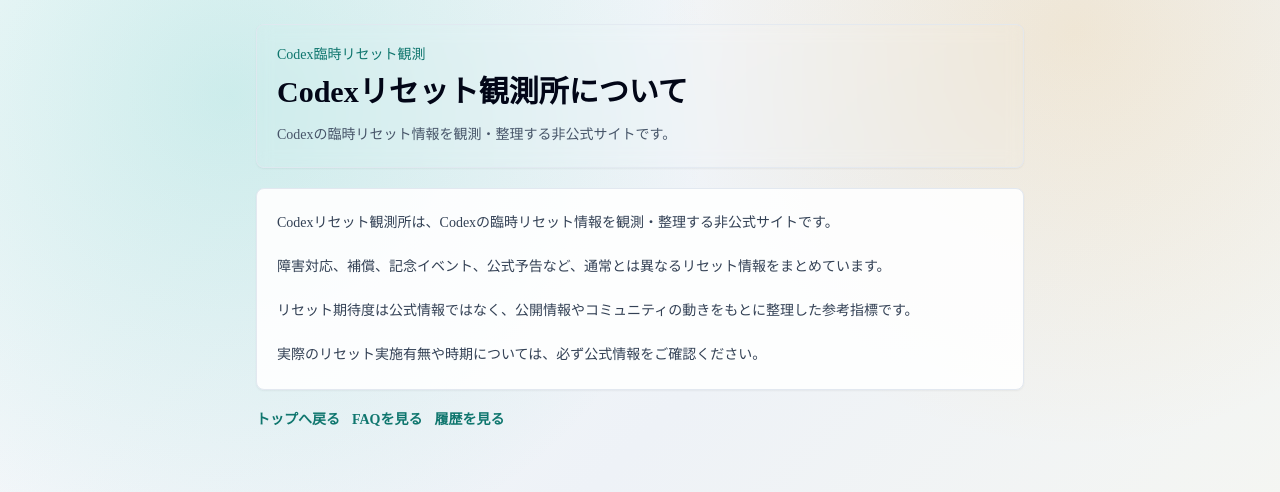
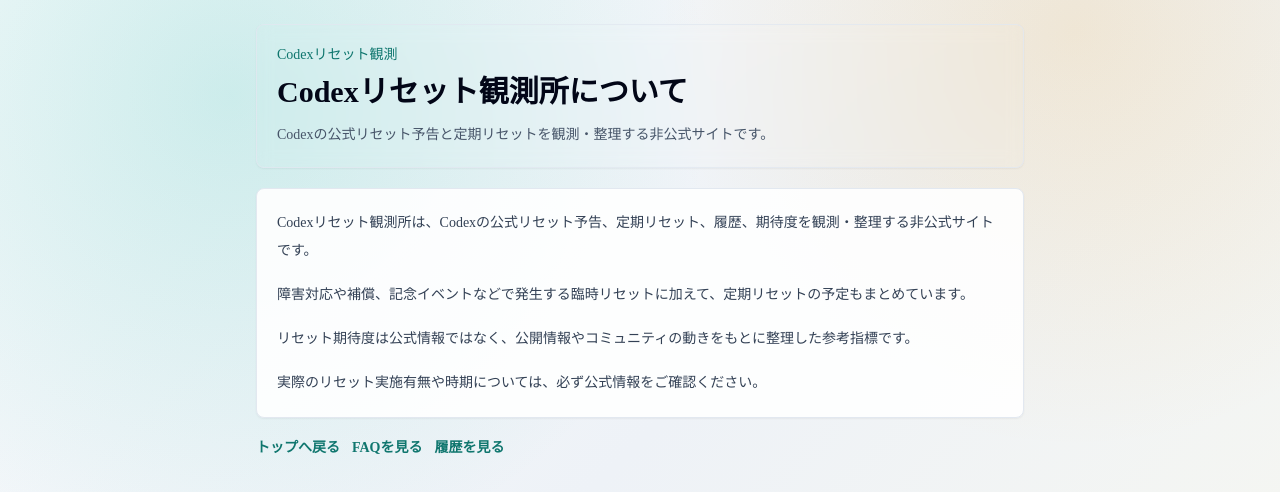
Before and after one commit to gussuri/codex-reset-observatory, a Next.js app: page /about in a window 1280 px wide. Shown: the top 492 px of the page. Built offline with nearby package versions, Linux system fonts and the light colour scheme.

Commit message:
docs: align about page with current reset behavior

```diff
--- a/app/about/page.tsx
+++ b/app/about/page.tsx
@@ -4,7 +4,7 @@
 export const metadata: Metadata = {
   title: "このサイトについて",
   description:
-    "Codexリセット観測所は、Codexの臨時リセット、補償リセット、記念リセット、公式予告を整理する非公式サイトです。",
+    "Codexリセット観測所は、Codexの公式リセット予告、定期リセット、履歴、期待度を整理する非公式サイトです。",
 };
 
 export default function AboutPage() {
@@ -13,23 +13,23 @@
       <div className="mx-auto flex w-full max-w-3xl flex-col gap-5">
         <header className="rounded-lg border border-slate-200/80 bg-white/88 p-5 shadow-sm backdrop-blur">
           <p className="text-sm font-medium text-teal-700">
-            Codex臨時リセット観測
+            Codexリセット観測
           </p>
           <h1 className="mt-2 text-3xl font-semibold leading-tight text-slate-950">
             Codexリセット観測所について
           </h1>
           <p className="mt-3 text-sm leading-6 text-slate-600">
-            Codexの臨時リセット情報を観測・整理する非公式サイトです。
+            Codexの公式リセット予告と定期リセットを観測・整理する非公式サイトです。
           </p>
         </header>
 
         <section className="rounded-lg border border-slate-200 bg-white/90 p-5 shadow-sm">
           <div className="space-y-4 text-sm leading-7 text-slate-700">
             <p>
-              Codexリセット観測所は、Codexの臨時リセット情報を観測・整理する非公式サイトです。
+              Codexリセット観測所は、Codexの公式リセット予告、定期リセット、履歴、期待度を観測・整理する非公式サイトです。
             </p>
             <p>
-              障害対応、補償、記念イベント、公式予告など、通常とは異なるリセット情報をまとめています。
+              障害対応や補償、記念イベントなどで発生する臨時リセットに加えて、定期リセットの予定もまとめています。
             </p>
             <p>
               リセット期待度は公式情報ではなく、公開情報やコミュニティの動きをもとに整理した参考指標です。
```
